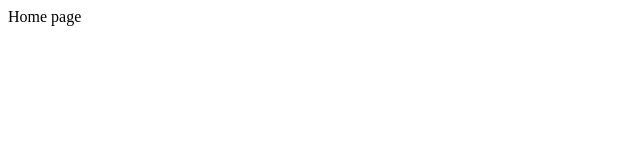
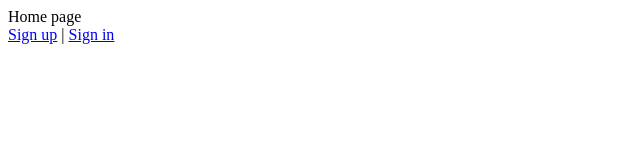
Before and after one commit to ben519/fireauth, a Next.js app: page / in a window 1280 px wide. Shown: the top 160 px of the page, without its empty margins (0-640 px from the left). Built offline with nearby package versions, Linux system fonts and the light colour scheme.

Commit message:
implement redirect after signup with dynamic home page

```diff
--- /dev/null
+++ b/src/app/Home.jsx
@@ -0,0 +1,16 @@
+"use client"
+
+import { auth } from "@/firebase/firebase"
+import Link from "next/link"
+
+export function Home() {
+  return (
+    auth.currentUser
+      ? <button>Sign out</button>
+      : <>
+        <Link href="/signup">Sign up</Link>
+        <span> | </span>
+        <Link href="/signin">Sign in</Link>
+      </>
+  )
+}
--- a/src/app/page.js
+++ b/src/app/page.js
@@ -1,3 +1,10 @@
+import { Home } from "./Home"
+
 export default function HomePage() {
-  return <div>Home page</div>
+  return (
+    <>
+      <div>Home page</div>
+      <Home />
+    </>
+  )
 }
--- a/src/app/signup/SignUpForm.js
+++ b/src/app/signup/SignUpForm.js
@@ -2,11 +2,13 @@
 
 import { auth } from "@/firebase/firebase"
 import { createUserWithEmailAndPassword } from "firebase/auth"
+import { useRouter } from "next/navigation"
 import { useState } from "react"
 
 export function SignUpForm() {
   const [email, setEmail] = useState("")
   const [password, setPassword] = useState("")
+  const router = useRouter()
 
   const handleFormSubmit = (event) => {
     event.preventDefault()
@@ -14,6 +16,7 @@ export function SignUpForm() {
     createUserWithEmailAndPassword(auth, email, password)
       .then((userCredential) => {
         console.log("userCredential", JSON.stringify(userCredential))
+        router.push("/")
       })
       .catch((error) => {
         console.log("Error:", error)
--- a/src/app/signup/page.js
+++ b/src/app/signup/page.js
@@ -3,7 +3,7 @@ import { SignUpForm } from "./SignUpForm"
 export default function SignupPage() {
   return (
     <>
-      <div>Signup page</div>
+      <div>Sign up page</div>
       <SignUpForm />
     </>
   )
```
